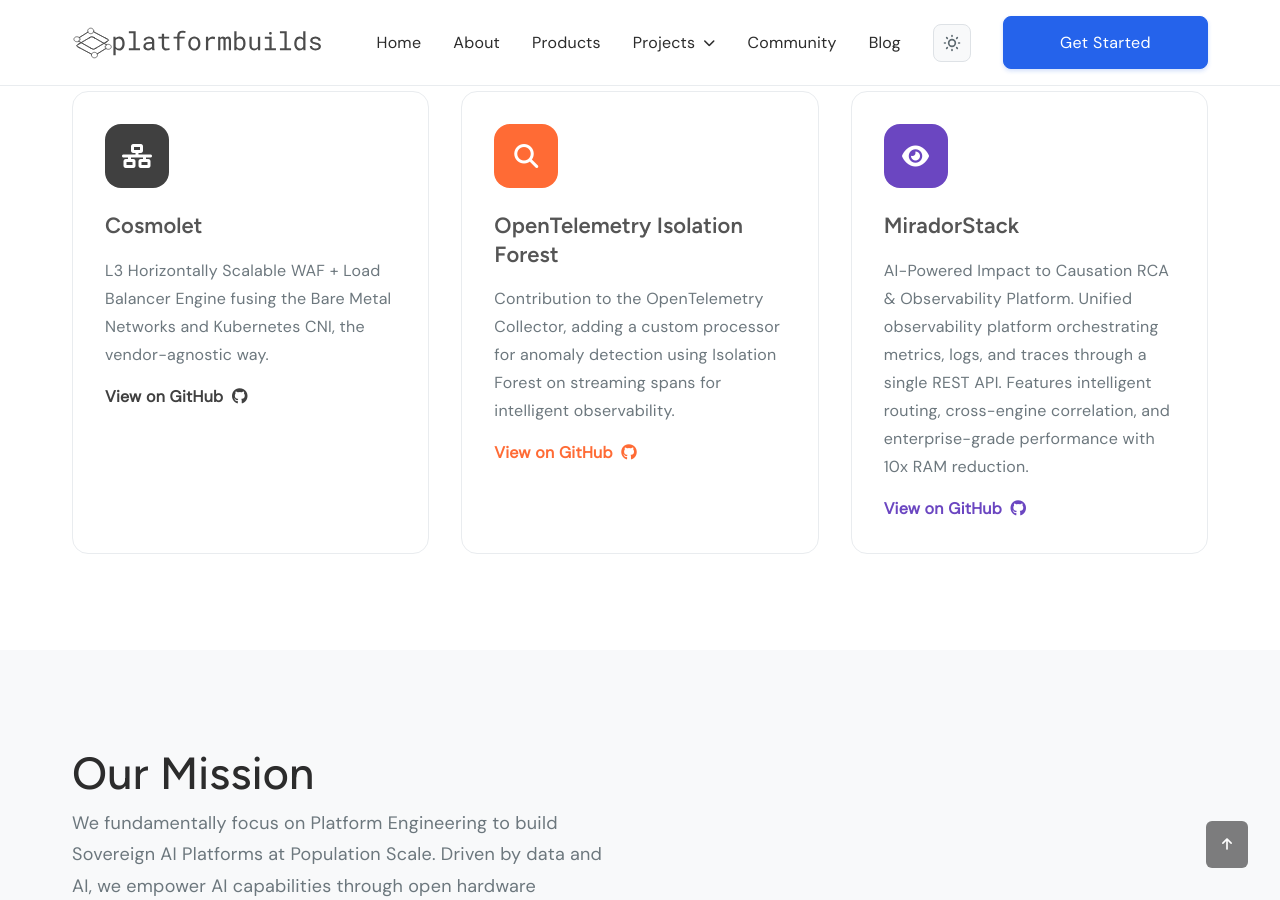
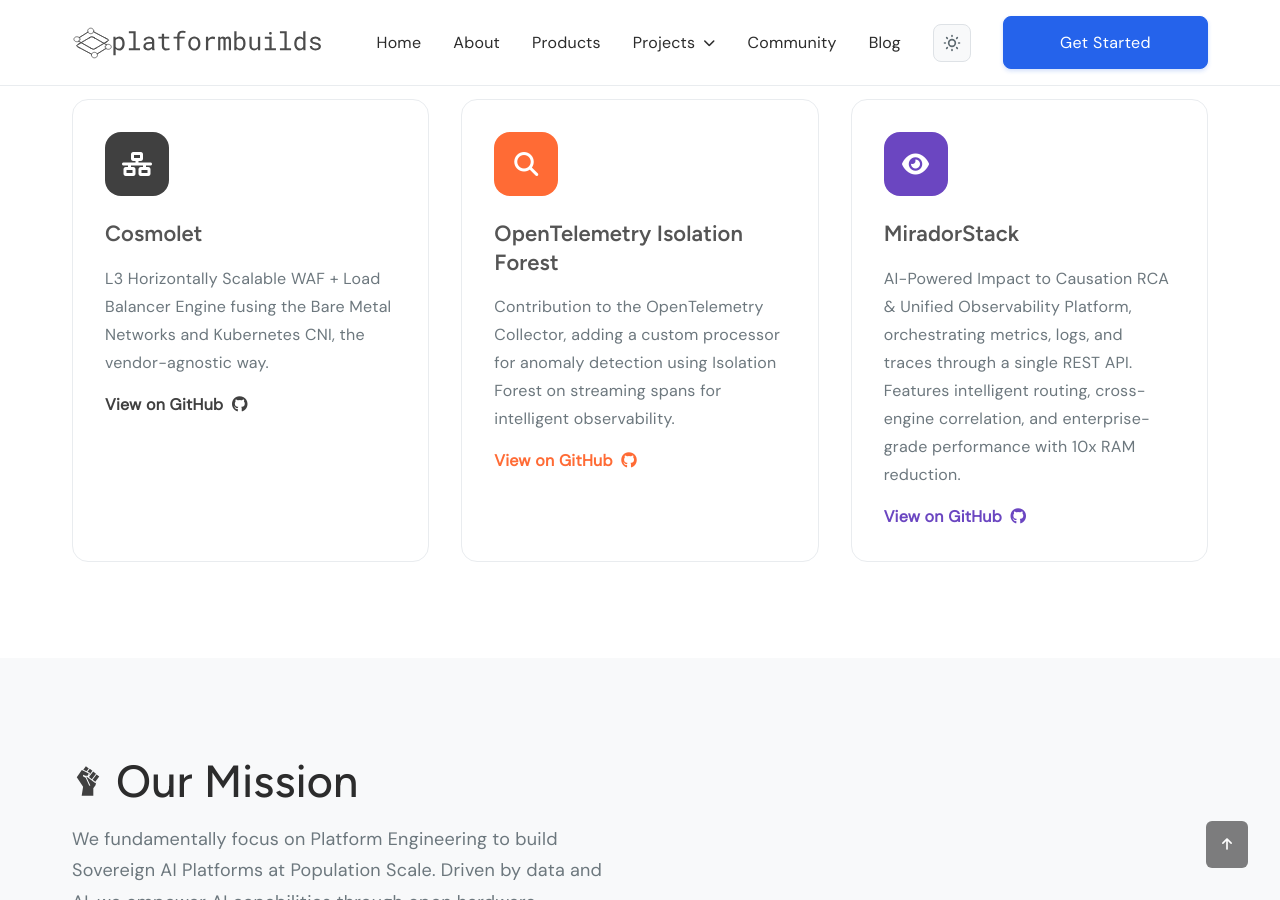
Before and after one commit to platformbuilds/platformbuilds-site, a Jekyll site: the page built from index.md, in a window 1280 px wide and 900 px high, scrolled down 1742 px. Built offline with Jekyll 4.4.1, drawn with Linux system fonts in a browser that asks for light colours.

Commit message:
Update OpenTelemetry Isolation Forest link and add custom SVG icons for section headers

```diff
--- a/index.md
+++ b/index.md
@@ -10,7 +10,12 @@
 <section class="section">
     <div class="container">
         <div class="text-center mb-5">
-            <h2>Sovereign AI Platform Engineering</h2>
+            <div style="display: inline-flex; align-items: center; gap: 0.75rem; margin-bottom: 1rem;">
+                <svg xmlns="http://www.w3.org/2000/svg" viewBox="0 0 48 48" width="32" height="32" style="color: var(--color-secondary);">
+                    <path fill="none" stroke="currentColor" stroke-linecap="round" stroke-linejoin="round" d="m24 24l9.08-5.09l-5.73-3.13c5.3-4.86 10.49-6.93 12.65-6.93s3.49.66 3.49 2.66c0 2.86-2 3.19-2 9c0 4.64-3.1 5.84-5.21 5.72a7.66 7.66 0 1 1-12.25 9a7.66 7.66 0 1 1-12.25-9c-2.11.12-5.21-1.08-5.21-5.72c0-5.86-2-6.19-2-9c0-2 1.41-2.66 3.49-2.66s7.36 2.07 12.66 6.93l-5.73 3.13Zm0 0v8.67m-2.27-9.95v8.68m-2.27-9.95v8.67m-2.27-9.94v8.67m-2.27-9.94v8.67"/>
+                </svg>
+                <h2 style="margin: 0;">Sovereign AI Platform Engineering</h2>
+            </div>
             <p style="font-size: var(--font-size-lg); max-width: 700px; margin: 0 auto;">
                 We build sovereign AI platforms at population scale, powered by data-driven insights and open hardware innovations. Our platform engineering approach empowers AI capabilities with complete sovereignty.
             </p>
@@ -70,7 +75,7 @@
                 </div>
                 <h3>OpenTelemetry Isolation Forest</h3>
                 <p>Contribution to the OpenTelemetry Collector, adding a custom processor for anomaly detection using Isolation Forest on streaming spans for intelligent observability.</p>
-                <a href="https://github.com/platformbuilds/opentelemetry-collector-contrib" target="_blank" style="color: #FF6B35; font-weight: var(--font-weight-semibold); text-decoration: none;">
+                <a href="https://github.com/open-telemetry/opentelemetry-collector-contrib/issues/41707" target="_blank" style="color: #FF6B35; font-weight: var(--font-weight-semibold); text-decoration: none;">
                     View on GitHub <i class="fab fa-github" style="margin-left: 0.25rem;"></i>
                 </a>
             </div>
@@ -80,7 +85,7 @@
                     <i class="fas fa-eye" style="color: var(--text-white); font-size: 24px;"></i>
                 </div>
                 <h3>MiradorStack</h3>
-                <p>AI-Powered Impact to Causation RCA & Observability Platform. Unified observability platform orchestrating metrics, logs, and traces through a single REST API. Features intelligent routing, cross-engine correlation, and enterprise-grade performance with 10x RAM reduction.</p>
+                <p>AI-Powered Impact to Causation RCA & Unified Observability Platform, orchestrating metrics, logs, and traces through a single REST API. Features intelligent routing, cross-engine correlation, and enterprise-grade performance with 10x RAM reduction.</p>
                 <a href="https://github.com/platformbuilds/mirador-core" target="_blank" style="color: #6B46C1; font-weight: var(--font-weight-semibold); text-decoration: none;">
                     View on GitHub <i class="fab fa-github" style="margin-left: 0.25rem;"></i>
                 </a>
@@ -94,7 +99,12 @@
     <div class="container">
         <div class="grid grid-2" style="align-items: center; gap: 4rem;">
             <div>
-                <h2>Our Mission</h2>
+                <div style="display: inline-flex; align-items: center; gap: 0.75rem; margin-bottom: 1rem;">
+                    <svg xmlns="http://www.w3.org/2000/svg" viewBox="0 0 512 512" width="32" height="32" style="color: var(--color-primary);">
+                        <path fill="currentColor" d="m329.8 235.69l62.83-82.71l42.86 32.56l-62.83 82.75zm-12.86-9.53l66.81-88l-45-34.15l-66.81 88zm-27.48-97.78l-19.3 39.57l57-75l-42.51-32.3l-36.24 47.71zm-20.74-73.24l-46.64-35.43l-42 55.31l53.67 26.17zm107 235.52l-139-102.71l-9.92.91l4.56 2l62.16 138.43l-16.52 2.25l-57.68-128.5l-40-17.7l-4-30.84l39.41 19.42l36.36-3.33l17-34.83l-110.9-54.09l-80.68 112.51L177.6 346.67l-22.7 145.62H341V372.62l35.29-48.93L387 275.77z"/>
+                    </svg>
+                    <h2 style="margin: 0; color: var(--text-primary);">Our Mission</h2>
+                </div>
                 <p style="font-size: var(--font-size-lg); margin-bottom: 2rem;">
                     We fundamentally focus on Platform Engineering to build Sovereign AI Platforms at Population Scale. Driven by data and AI, we empower AI capabilities through open hardware innovations.
                 </p>
```
